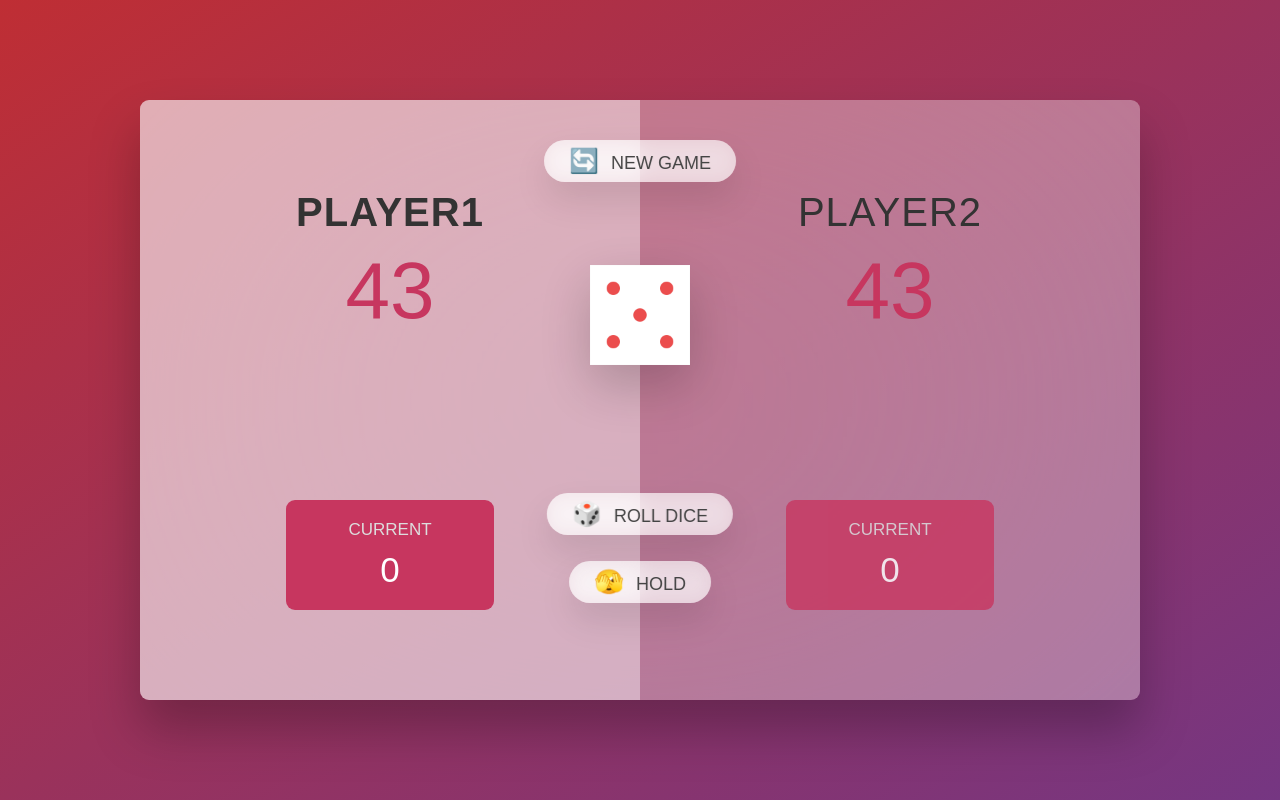
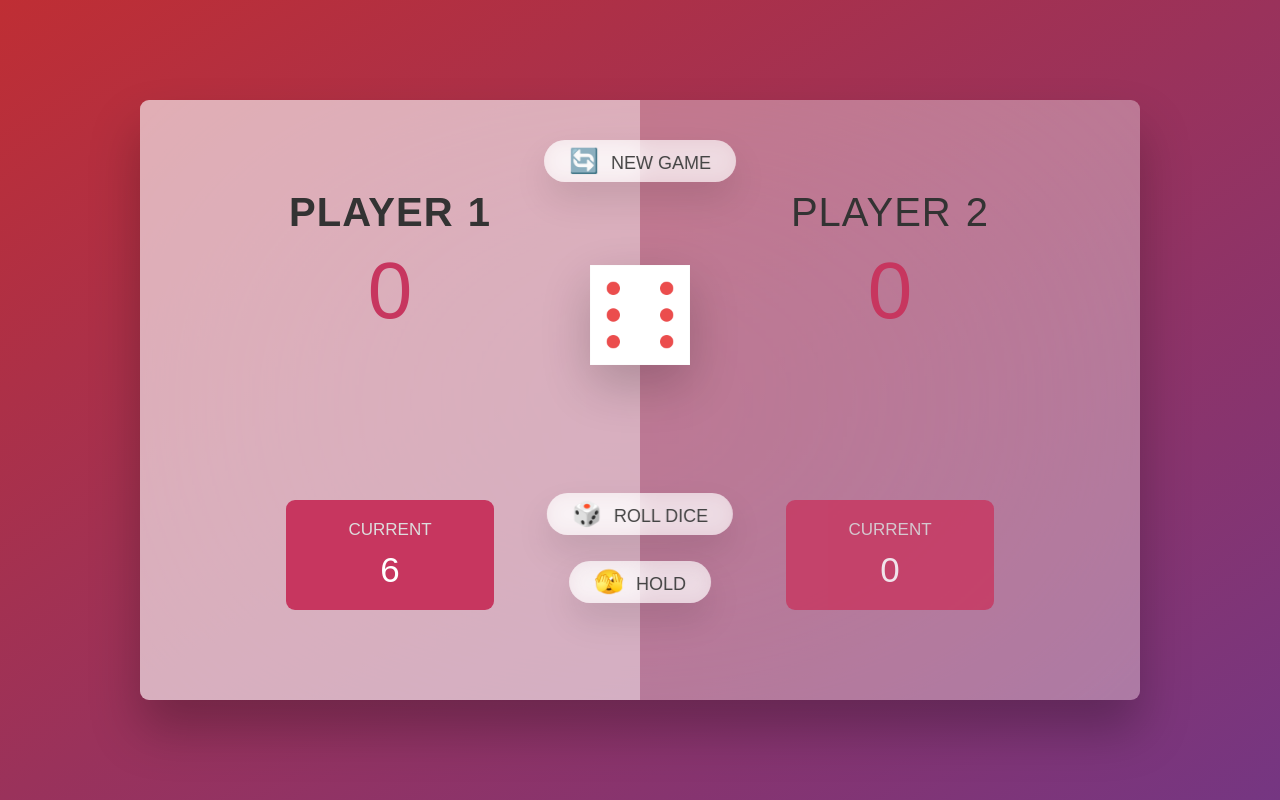
Before and after one commit to Dhanalaxmi-A/The-Pick-Game, a plain HTML site: page index.html in a window 1280 px wide. Both pictures are taken after a click on the button "🎲 ROLL DICE". Drawn offline with Linux system fonts and the light colour scheme.

Commit message:
[Mid] Implementing dice functionality

```diff
--- a/index.html
+++ b/index.html
@@ -10,7 +10,7 @@
   <body>
     <main>
       <section class="player player--0 player--active">
-        <h2 class="name" id="name--0">Player1</h2>
+        <h2 class="name" id="name--0">Player 1</h2>
         <p class="score" id="score--0">43</p>
         <div class="current">
           <p class="current-label">Current</p>
@@ -19,8 +19,8 @@
       </section>
 
       <section class="player player--1">
-        <h2 class="name" id="name--1">Player2</h2>
-        <p class="score" id="score--1">43</p>
+        <h2 class="name" id="name--1">Player 2</h2>
+        <p class="score" id="score--1">24</p>
         <div class="current">
           <p class="current-label">Current</p>
           <p class="current-score" id="current--1">0</p>
--- a/script.js
+++ b/script.js
@@ -1 +1,48 @@
 'use strict';
+
+//Selecting Elements
+const player0Element = document.querySelector('.player--0');
+const player1Element = document.querySelector('.player--1');
+const score0Element = document.querySelector('#score--0');
+const score1Element = document.getElementById('score--1');
+const current0Element = document.querySelector('#current--0');
+const current1Element = document.querySelector('#current--1');
+
+const diceElement = document.querySelector('.dice');
+const btnNew = document.querySelector('.btn--new');
+const btnRoll = document.querySelector('.btn--roll');
+const btnHold = document.querySelector('.btn--hold');
+
+const scores = [0, 0];
+let currentScore = 0;
+let activePlayer = 0;
+
+//Starting conditions
+score0Element.textContent = 0;
+score1Element.textContent = 0;
+diceElement.classList.add('hidden');
+
+//Rolling dice functionality
+btnRoll.addEventListener('click', function () {
+  //1. Generating a random dice roll.
+  const dice = Math.trunc(Math.random() * 6) + 1;
+
+  //2. Display dice roll.
+  diceElement.classList.remove('hidden');
+  diceElement.src = `dice-${dice}.png`;
+
+  //3. Check for rolled: If true, switch to next player.
+  if (dice !== 1) {
+    //Add dice to current score
+    currentScore += dice;
+    document.getElementById(`current--${activePlayer}`).textContent =
+      currentScore;
+  } else {
+    // Switch to next player
+    document.getElementById(`current--${activePlayer}`).textContent = 0;
+    currentScore = 0;
+    activePlayer = activePlayer === 0 ? 1 : 0;
+    player0Element.classList.toggle('player--active');
+    player1Element.classList.toggle('player--active');
+  }
+});
--- a/style.css
+++ b/style.css
@@ -169,3 +169,7 @@ main {
   font-weight: 700;
   color: #c7365f;
 }
+
+.hidden {
+  display: none;
+}
```
